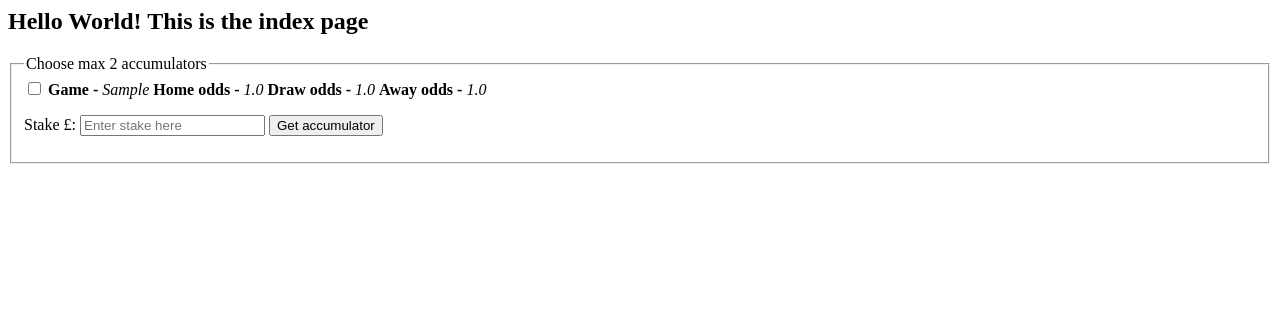
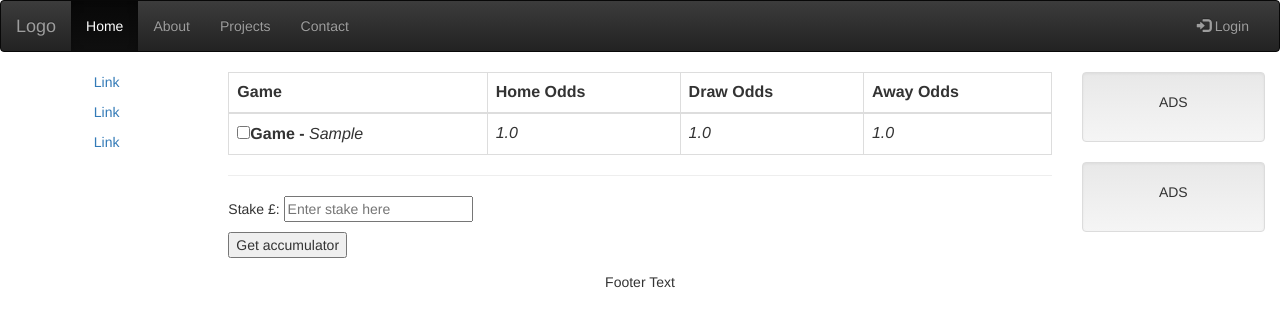
Before and after one commit to Laurence2013/project_accumulator, a Django app: page /index/ in a window 1280 px wide. Shown: the top 327 px of the page. Run offline with Django 3.2, Linux system fonts and the light colour scheme; tables that the repository leaves empty hold one stand-in row (values such as "Sample post"); some libraries are stand-ins or nearby versions.

Commit message:
Accumulator update 9-4-17-b

```diff
--- /dev/null
+++ b/accumulator/static/css/main.css
@@ -0,0 +1,3 @@
+#BelowStake {
+  color: #D60F3D;
+}
--- a/templates/accumulator/index.html
+++ b/templates/accumulator/index.html
@@ -1,36 +1,120 @@
-<h2>Hello World! This is the index page</h2>
+{% load staticfiles %}
+<html>
+<head>
+  <title>Group Accumulator</title>
+  <link rel="stylesheet" href="https://maxcdn.bootstrapcdn.com/bootstrap/3.3.7/css/bootstrap.min.css" integrity="sha384-BVYiiSIFeK1dGmJRAkycuHAHRg32OmUcww7on3RYdg4Va+PmSTsz/K68vbdEjh4u" crossorigin="anonymous">
+  <link rel="stylesheet" href="https://maxcdn.bootstrapcdn.com/bootstrap/3.3.7/css/bootstrap-theme.min.css" integrity="sha384-rHyoN1iRsVXV4nD0JutlnGaslCJuC7uwjduW9SVrLvRYooPp2bWYgmgJQIXwl/Sp" crossorigin="anonymous">
+  <link rel="stylesheet" href="{% static 'css/main.css' %}" />
+</head>
+<body>
 
+  <nav class="navbar navbar-inverse">
+  <div class="container-fluid">
+    <div class="navbar-header">
+      <button type="button" class="navbar-toggle" data-toggle="collapse" data-target="#myNavbar">
+        <span class="icon-bar"></span>
+        <span class="icon-bar"></span>
+        <span class="icon-bar"></span>
+      </button>
+      <a class="navbar-brand" href="#">Logo</a>
+    </div>
+    <div class="collapse navbar-collapse" id="myNavbar">
+      <ul class="nav navbar-nav">
+        <li class="active"><a href="#">Home</a></li>
+        <li><a href="#">About</a></li>
+        <li><a href="#">Projects</a></li>
+        <li><a href="#">Contact</a></li>
+      </ul>
+      <ul class="nav navbar-nav navbar-right">
+        <li><a href="#"><span class="glyphicon glyphicon-log-in"></span> Login</a></li>
+      </ul>
+    </div>
+  </div>
+</nav>
+
+<div class="container-fluid text-center">
+  <div class="row content">
+    <div class="col-sm-2 sidenav">
+      <p><a href="#">Link</a></p>
+      <p><a href="#">Link</a></p>
+      <p><a href="#">Link</a></p>
+    </div>
+    <div class="col-sm-8 text-left">
       <form method='POST' action='.'>{% csrf_token %}
-  <fieldset>
-    <legend>Choose max 2 accumulators</legend>
+      <table class="table table-bordered">
+        <thead>
+          <tr>
+            <th>Game</th>
+            <th>Home Odds</th>
+            <th>Draw Odds</th>
+            <th>Away Odds</th>
+          </tr>
+        </thead>
+        <tbody>
           {% for odd in odds %}
-          <input type="checkbox" name="accumulator" value="{{ odd.0 }}" />
-          <strong>Game - </strong><i name="game" id="games">{{ odd.0 }}</i>
-          <strong> Home odds - </strong><i name="home" id="home_odds">{{ odd.1 }}</i>
-          <strong> Draw odds - </strong><i name="draw" id="draw_odds">{{ odd.2 }}</i>
-          <strong> Away odds - </strong><i name="away" id="away_odds">{{ odd.3 }}</i>
-          <br />
+            <tr>
+              <td><input type="checkbox" name="accumulator" value="{{ odd.0 }}" /><strong>Game - </strong><i name="game" id="games">{{ odd.0 }}</i></td>
+              <td><i name="home" id="home_odds">{{ odd.1 }}</i></td>
+              <td><i name="draw" id="draw_odds">{{ odd.2 }}</i></td>
+              <td><i name="away" id="away_odds">{{ odd.3 }}</i></td>
+            </tr>
           {% endfor %}
+        </tbody>
+      </table>
+      <hr />
       <p>
-        Stake £: <input id="stake" name="stake" type="text" placeholder="Enter stake here"
+        Stake £: <input id="stake" name="stake" type="text" placeholder="Enter stake here" />
       </p>
       <input type="submit" value="Get accumulator" />
-  </fieldset>
       </form>
-
+      {% if match != None %}
+      <hr />
       <p>
-  {% if match != None %}
         <b>{{ match.0 }}</b> and <b>{{ match.1 }}</b> and <b>{{ match.2 }}</b>
         <h4>Stake is: £{{ stake }}</h4>
         <h4>Total stake for {{ total_games }} possible outcomes is £{{ total_stake }}</h4>
+      </p>
+      <hr />
+      <table class="table table-bordered">
+        <thead>
+          <tr>
+            <th>Game outcome</th>
+            <th>Match outcome 1</th>
+            <th>Match outcome 2</th>
+            <th>Accumulator profit (£)</th>
+          </tr>
+        </thead>
+        <tbody>
+          {% for combos in combinations %}
+          <tr>
+            <td>{{ combos.0.1 }} - {{ combos.0.3 }} - {{ combos.0.5 }}</td>
+            <td>{{ combos.1.0 }}</td>
+            <td>{{ combos.1.1 }}</td>
+            {% if combos.2 < total_stake %}
+              <td><b id="BelowStake">£{{ combos.2 }}</b></td>
+            {% else %}
+              <td><b>£{{ combos.2 }}</b></td>
             {% endif %}
-</p>
+          </tr>
+          {% endfor %}
+        </tbody>
+      </table>
+      {% endif %}
+    </div>
+    <div class="col-sm-2 sidenav">
+      <div class="well">
+        <p>ADS</p>
+      </div>
+      <div class="well">
+        <p>ADS</p>
+      </div>
+    </div>
+  </div>
+</div>
 
-<ul>
-  {% for combos in combinations %}
-    <li><strong>Game outcome: </strong>{{ combos.0.1 }} - {{ combos.0.3 }} - {{ combos.0.5 }}
-    <strong>Match 1 odd: </strong>{{ combos.1.0 }}
-    <strong>Match 2 odd: </strong>{{ combos.1.1 }}
-    <strong>Accumulator profit: </strong>£{{ combos.2 }}</li>
-  {% endfor %}
-</ul>
+<footer class="container-fluid text-center">
+  <p>Footer Text</p>
+</footer>
+
+</body>
+</html>
```
Lines whose indentation alone changed are shown as unchanged.
